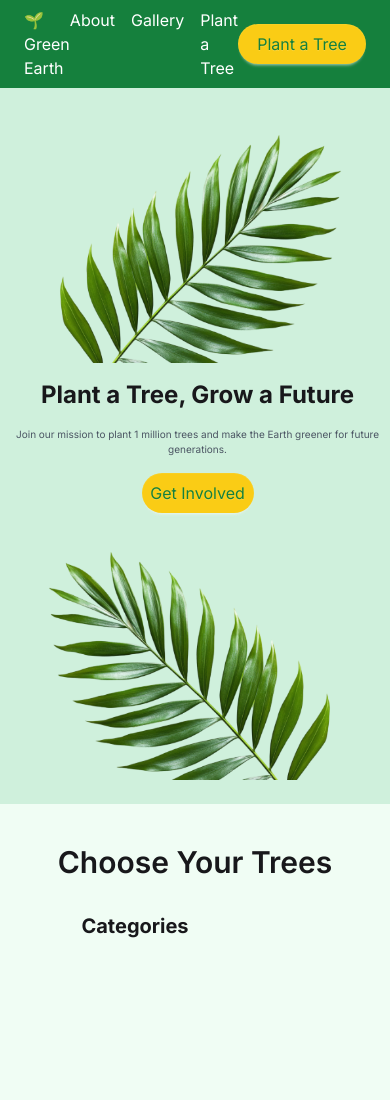
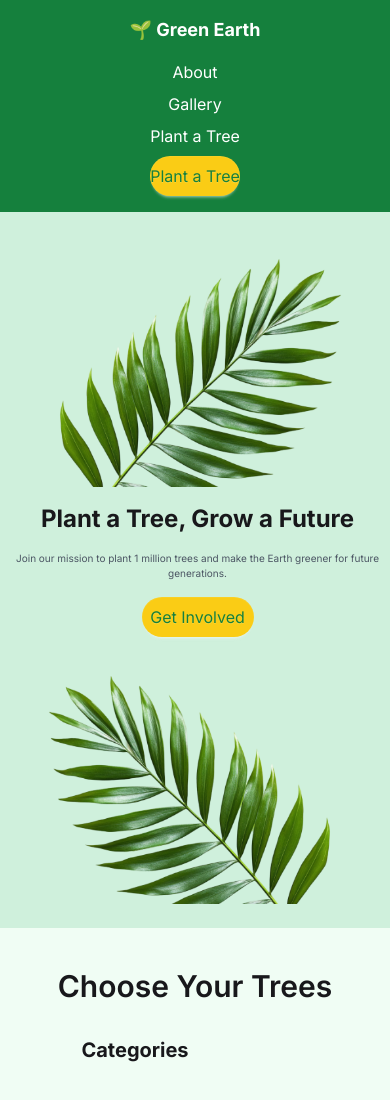
Before and after one commit to Sukonna36/Green-earth, a plain HTML site: page index.html in a window 390 px wide. Shown: the top 1100 px of the page. Drawn offline with nearby package versions, Linux system fonts and the light colour scheme; no server answers.

Commit message:
added mobile responsive

```diff
--- a/index.html
+++ b/index.html
@@ -23,22 +23,21 @@
 </head>
 
 <body>
-  <nav>
-    <div class="navbar bg-green-700 flex justify-between text-white px-6">
-      <div>
-        <h2>🌱 Green Earth</h2>
-      </div>
+  <nav class="bg-green-700 text-white">
+  <div class="flex flex-col md:flex-row justify-between items-center px-6 py-4 gap-4 md:gap-0">
+    <h2 class="text-lg font-bold">🌱 Green Earth</h2>
 
-      <div class="flex gap-4">
-        <p>About</p>
-        <p>Gallery</p>
-        <p>Plant a Tree</p>
-      </div>
-      <div>
-        <button class="btn w-32 rounded-full text-green-700 bg-yellow-400 hover:bg-lime-100 border-none">Plant a Tree</button>
-      </div>
+    <div class="flex flex-col md:flex-row gap-2 md:gap-4 items-center">
+      <p>About</p>
+      <p>Gallery</p>
+      <p>Plant a Tree</p>
+      <button class="btn w-full md:w-32 rounded-full text-green-700 bg-yellow-400 hover:bg-lime-100 border-none">Plant a Tree</button>
     </div>
-  </nav>
+  </div>
+</nav>
+
+
+
 
   <header class="header bg-[#CFF0DC] flex flex-col md:flex-row justify-between items-center w-full px-4 py-6 gap-4">
     <div class="w-full md:min-w-[250px]">
```
